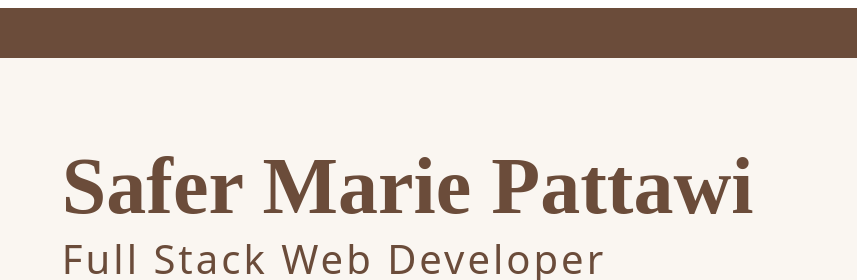
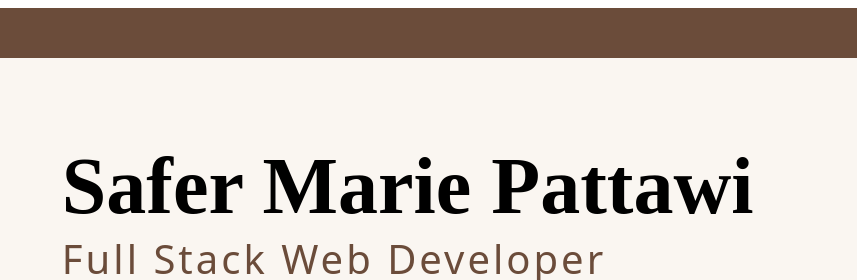
Before and after one commit to Github-Safer/resume, a plain HTML site: page resume.html in a window 1280 px wide. Shown: the top 280 px of the page, 423-1280 px from the left. Drawn offline with Linux system fonts and the light colour scheme.

Commit message:
change the color of h1

```diff
--- a/resume.css
+++ b/resume.css
@@ -37,7 +37,7 @@
         {
             font-size: 80px;
             font-family: 'Times New Roman', Times, serif;
-            color:#6B4C3A;
+            color:black;
         }
 
         article h1,.Fullstack
```
